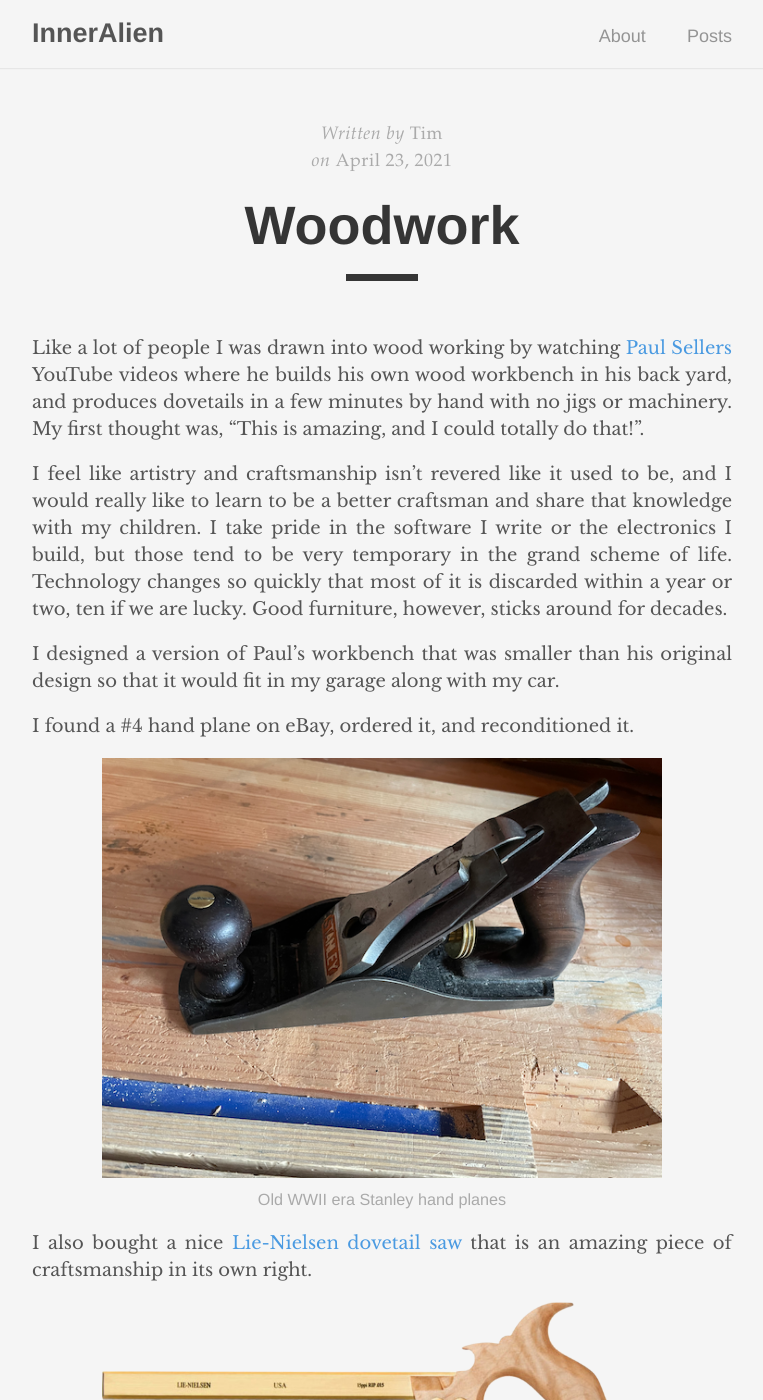
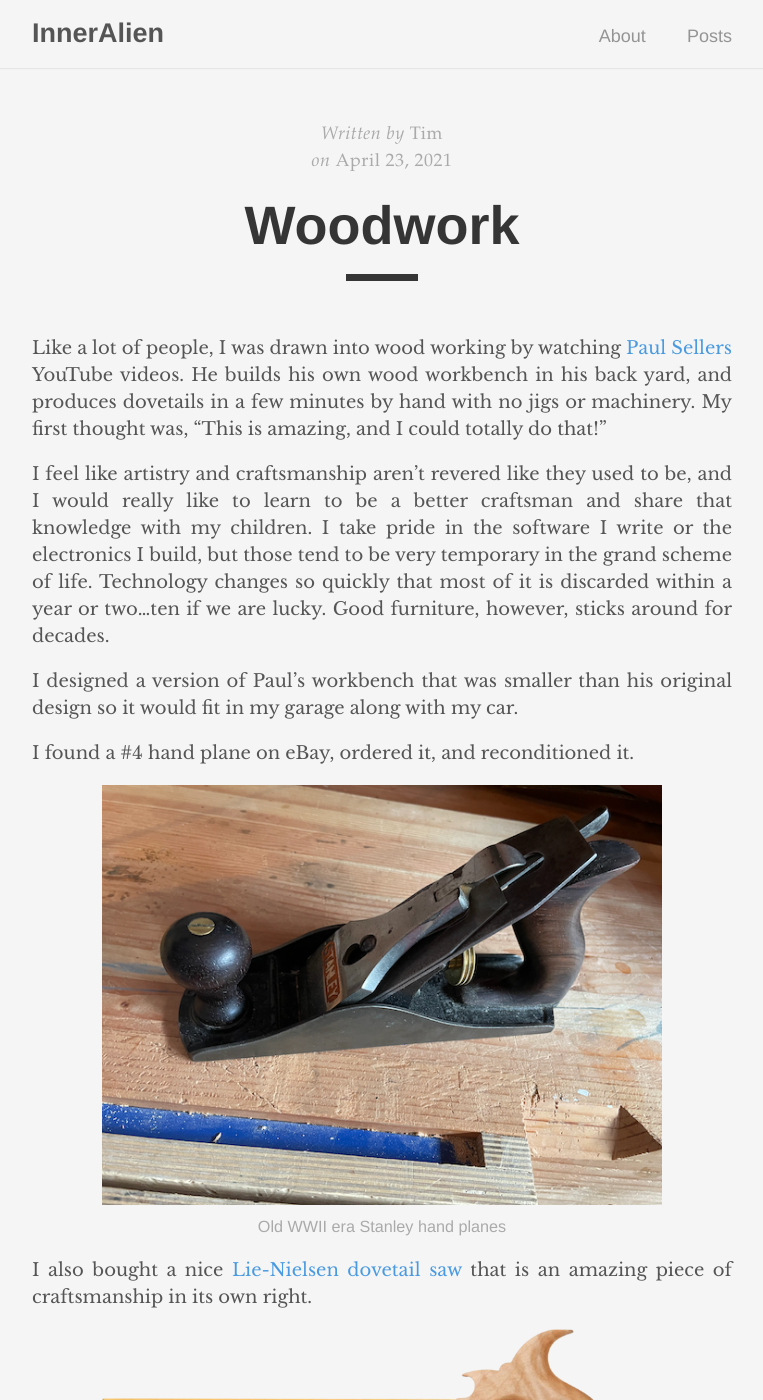
Before and after one commit to inneralien/inneralien.github.io, a Jekyll site: the page built from _posts/2021-04-23-Woodworking.markdown, in a window 1280 px wide and 1400 px high. Shown: the whole window, without its empty margins (258-1021 px from the left). Built offline with Jekyll 4.4.1, drawn with Linux system fonts in a browser that asks for light colours; some of the changed text lies outside the part shown.

Commit message:
Update based on copy editor feedback. <3

```diff
--- a/_posts/2021-04-23-Jupiter.markdown
+++ b/_posts/2021-04-23-Jupiter.markdown
@@ -6,17 +6,17 @@ author: Tim
 categories: work
 ---
 
-Two friends and I started Jupter Advanced Research in an attempt to measure
+Two friends and I started Jupiter Advanced Research in an attempt to measure
 metabolically relevant levels of glucose in a human body via microwave
 spectroscopy. Long story short, we partially succeeded but not enough to be
 viable. We had an amazing time doing research, collecting data, and interfacing
-with the great people at [OTRADI](https://www.otradi.org/) the bioscience
+with the great people at [OTRADI](https://www.otradi.org/), the bioscience
 incubator in Portland.
 
 ![Jupiter Office Door](/assets/logo_on_door.jpeg){:width="80%"}
 _Of course I had to make the logo and cut out a door sticker!_
 
-Since we were doing research we needed data, lots and lots of data. I created
+Since we were doing research, we needed data. Lots and lots of data. I created
 an automated data collection system that would energize sample vials with a
 range of frequencies and measure the resulting signals with an analog spectrum
 analyzer. I used GPIB over Ethernet to automate all of the equipment in the
--- a/_posts/2021-04-23-Much-Lasering.markdown
+++ b/_posts/2021-04-23-Much-Lasering.markdown
@@ -10,9 +10,9 @@ categories: lasers
 _Simple number on a necklace in Walnut_
 
 It's been quite a while since I've added to this blog. It seems that life and
-work have just swept me away and maintaining a blog was the highest priority.
-Here is a little summary of some of the things I've been up to in the years
-since.
+work have just swept me away and maintaining a blog wasn't the highest
+priority.  Here is a little summary of some of the things I've been up to in
+the years since.
 
 ![Weaver Robotics Logo in Walnut](/assets/weaver_robotics.png){:width="60%"}
 _Weaver Robotics logo in Walnut_
--- a/_posts/2021-04-23-Production-Lasering.markdown
+++ b/_posts/2021-04-23-Production-Lasering.markdown
@@ -7,7 +7,7 @@ categories: lasers
 ---
 
 Sometimes people would ask me if I could do small production runs of various
-items. I cut man acrylic baseplates for PCB development systems, and a lot of
+items. I cut many acrylic baseplates for PCB development systems, and a lot of
 wooden trinkets.
 
 ![PCB Baseplate](/assets/weaver_robotics_pcb_mount.jpeg){:width="80%"}
--- a/_posts/2021-04-23-Woodworking.markdown
+++ b/_posts/2021-04-23-Woodworking.markdown
@@ -6,20 +6,20 @@ author: Tim
 categories: woodwork
 ---
 
-Like a lot of people I was drawn into wood working by watching [Paul Sellers](https://paulsellers.com/)
-YouTube videos where he builds his own wood workbench in his back yard, and
+Like a lot of people, I was drawn into wood working by watching [Paul Sellers](https://paulsellers.com/)
+YouTube videos. He builds his own wood workbench in his back yard, and
 produces dovetails in a few minutes by hand with no jigs or machinery. My first
-thought was, "This is amazing, and I could totally do that!".
+thought was, "This is amazing, and I could totally do that!"
 
-I feel like artistry and craftsmanship isn't revered like it used to be, and I
+I feel like artistry and craftsmanship aren't revered like they used to be, and I
 would really like to learn to be a better craftsman and share that knowledge
 with my children. I take pride in the software I write or the electronics I
 build, but those tend to be very temporary in the grand scheme of life.
 Technology changes so quickly that most of it is discarded within a year or
-two, ten if we are lucky. Good furniture, however, sticks around for decades.
+two...ten if we are lucky. Good furniture, however, sticks around for decades.
 
 I designed a version of Paul's workbench that was smaller than his original
-design so that it would fit in my garage along with my car.
+design so it would fit in my garage along with my car.
 
 I found a #4 hand plane on eBay, ordered it, and reconditioned it.
 
```
Also changed, not shown: other parts of _posts/2021-04-23-Woodworking.markdown (+8 -8 lines), _posts/2021-04-24-Embedded-Linux.markdown (+16 -13 lines), assets/insite_diagram.png (added).
